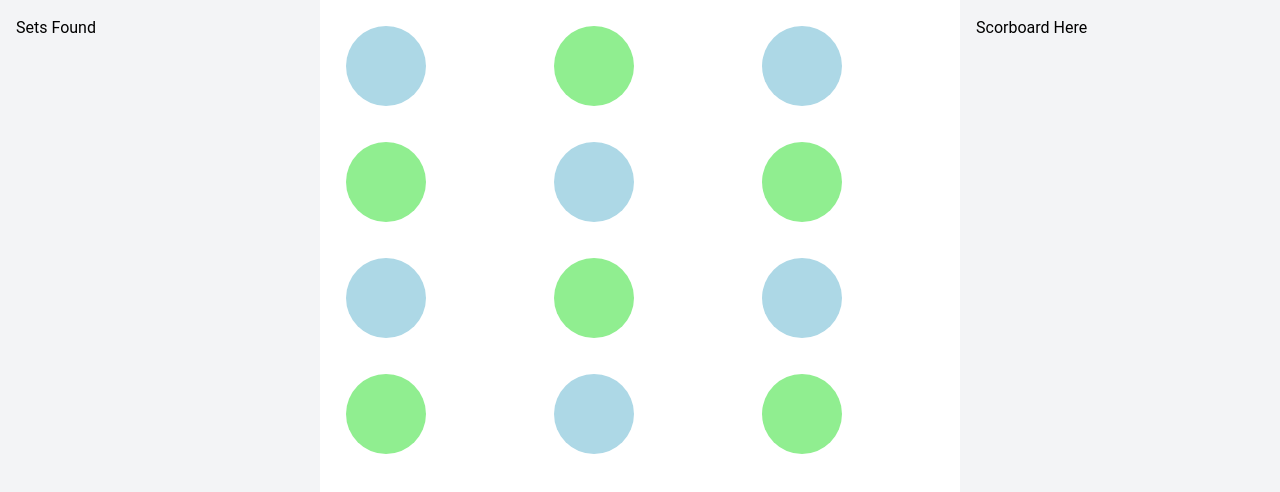
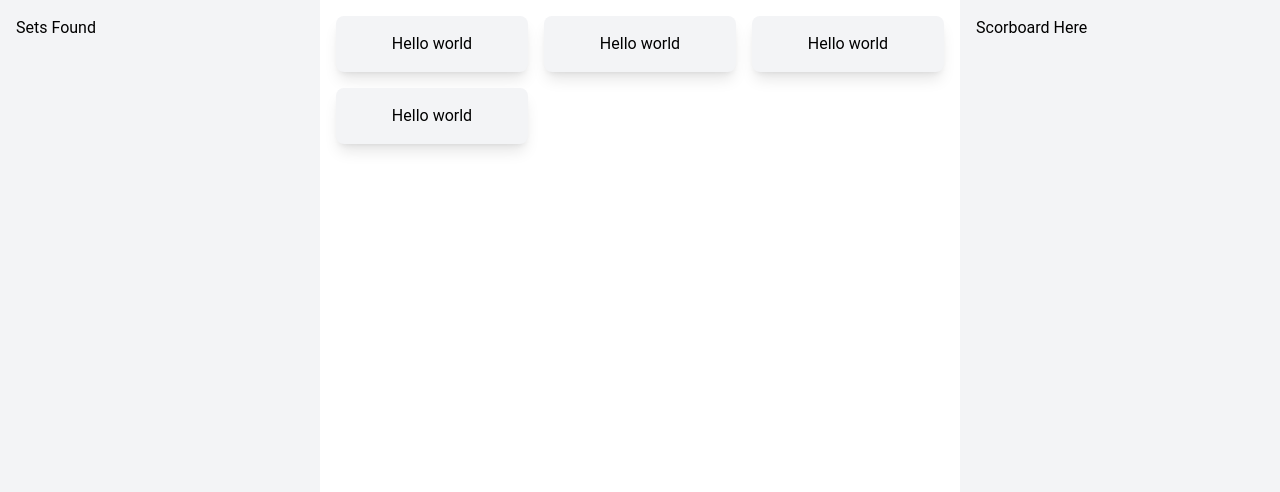
Before and after one commit to surfs1973/csp-app, a React (Vite) app: page / in a window 1280 px wide. Shown: the top 492 px of the page. Built offline with nearby package versions, Linux system fonts and the light colour scheme.

Commit message:
updated layout

```diff
--- a/src/App.jsx
+++ b/src/App.jsx
@@ -2,9 +2,12 @@ import React from 'react'
 import CardGrid from './components/CardGrid'
 import SetsPanel from './components/SetsPanel'
 import Scoreboard from './components/Scoreboard'
+import MainLayout from './layouts/MainLayout'
 
 const App = () => {
     return (
+        <>
+            <MainLayout />
             <div className="flex h-screen">
                 {/* left panel */}
                 <div className="w-1/4 p-4 bg-gray-100">
@@ -21,6 +24,8 @@ const App = () => {
                     <Scoreboard />
                 </div>
             </div>
+
+        </>
     )
 }
 
--- a/src/components/Card.jsx
+++ b/src/components/Card.jsx
@@ -1,28 +1,11 @@
-import React from 'react';
+import React from 'react'
 
-const Card = ({ shape, color }) => {
-  const renderShape = () => {
-    switch (shape) {
-      case 'circle':
-        return <circle cx="50%" cy="50%" r="40%" fill={color} />;
-      case 'square':
-        return <rect width="80%" height="80%" fill={color} />;
-      case 'triangle':
-        return (
-          <polygon points="50,0 0,100 100,100" fill={color} />
-        );
-      default:
-        return null;
-    }
-  };
+const Card = ({ children, bg = 'bg-gray-100' }) => {
+    return (
+        <div className={`${bg} p-4 rounded-lg shadow-lg flex justify-center items-center`}>
+            { children }
+        </div>
+    )
+}
 
-  return (
-    <div>
-      <svg width="100" height="100">
-        {renderShape()}
-      </svg>
-    </div>
-  );
-};
-
-export default Card;
+export default Card
--- a/src/components/CardGrid.jsx
+++ b/src/components/CardGrid.jsx
@@ -3,17 +3,17 @@ import React from 'react';
 import Card from './Card';
 
 const CardGrid = () => {
-    const placeholderCards = Array.from({ length: 12 }, (_, index) => ({
-        shape: 'circle',
-        color: index % 2 === 0 ? 'lightblue' : 'lightgreen',
-    }));
-
+    const placeholderCards = ["blue", "red", "green", "yellow"]
     return (
         <>
-            <div className="grid grid-cols-3 gap-4">
-                {placeholderCards.map((card, index) => (
-                    <Card key={index} shape={card.shape} color={card.color} />
-                ))}
+            <div className="relative rounded-xl">
+                <div className="grid grid-cols-3 gap-4 rounded-lg block">
+                    {placeholderCards.map(() => (
+                        <Card>
+                            <h1>Hello world</h1>
+                        </Card>
+                    ))}
+                </div>
             </div>
         </>
     );
--- /dev/null
+++ b/src/layouts/MainLayout.jsx
@@ -0,0 +1,27 @@
+import React from 'react'
+
+const MainLayout = () => {
+    return (
+        <svg width="200" height="400" style={{ position: 'fixed', zIndex: -1 }}>
+            <defs>
+                <path id="squiggle"
+                    d="m67.892902,12.746785c43.231313,-6.717223 107.352741,6.609823 121.028973,58.746408c13.676233,52.136585 -44.848649,161.467192 -45.07116,204.650732c4.566246,56.959708 83.805481,87.929227 22.329944,105.806022c-61.475536,17.876795 -126.122496,-1.855045 -143.73294,-41.933823c-17.610444,-40.07878 49.274638,-120.109409 46.14822,-188.091997c-3.126418,-67.982588 -21.873669,-70.257464 -49.613153,-80.177084c-27.739485,-9.919618 5.678801,-52.283035 48.910115,-59.000258z">
+                </path>
+                <path id="oval"
+                    d="m11.49999,95.866646c0,-44.557076 37.442923,-81.999998 82.000002,-81.999998l12.000015,0c44.557076,0 81.999992,37.442923 81.999992,81.999998l0,206.133354c0,44.557098 -37.442917,82 -81.999992,82l-12.000015,0c-44.557079,0 -82.000002,-37.442902 -82.000002,-82l0,-206.133354z">
+                </path>
+                <path id="diamond"
+                    d="m98.544521,10.311863l-87.830189,189.330815l88.201143,189.644391l88.942329,-190.362741l-89.313283,-188.612465z">
+                </path>
+                <pattern id="pattern-stripe" width="2" height="20" patternUnits="userSpaceOnUse">
+                    <rect width="2" height="8" fill="#fff"></rect>
+                </pattern>
+                <mask id="mask-stripe">
+                    <rect x="0" y="0" width="200" height="400" fill="url(#pattern-stripe)"></rect>
+                </mask>
+            </defs>
+        </svg>
+    )
+}
+
+export default MainLayout
```
Lines whose indentation alone changed are shown as unchanged.
